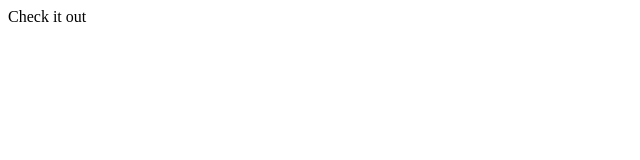
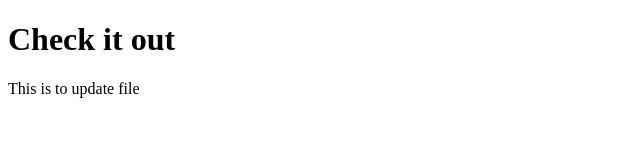
Before and after one commit to ankjnn/devops, a plain HTML site: page website/index.html in a window 1280 px wide. Shown: the whole page, without its empty margins (0-640 px from the left). Drawn offline with Linux system fonts and the light colour scheme.

Commit message:
updated index file

```diff
--- a/website/index.html
+++ b/website/index.html
@@ -2,8 +2,9 @@
 <html>
 <title>Hey Jenkins</title>
 <body>
-
+<h1>
 Check it out
-
+</h1>
+This is to update file
 </body>
 </html>
```
